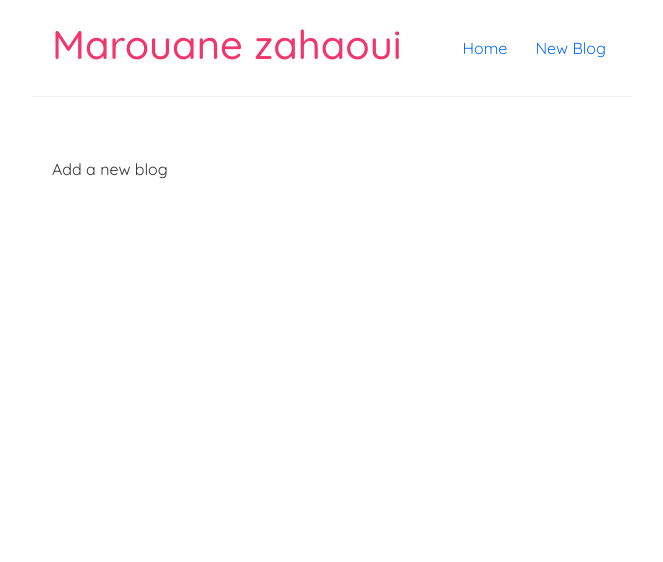
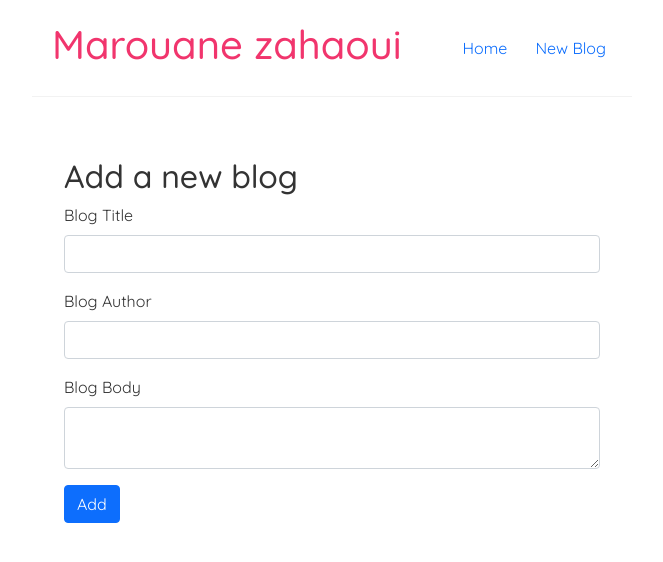
Before and after one commit to marouaneXan/app-with-react, a React (Create React App) app: page /AddBlog in a window 1280 px wide. Shown: the top 562 px of the page, without its empty margins (308-971 px from the left). Built offline with nearby package versions, Linux system fonts and the light colour scheme.

Commit message:
add form for new blog

```diff
--- a/src/components/AddBlog.js
+++ b/src/components/AddBlog.js
@@ -1,11 +1,55 @@
-import React from 'react'
+import { useState } from "react";
 
 const AddBlog = () => {
+    const [title,setTitle]=useState('')
+    const [author,setAuthor]=useState('')
+    const [body,setBody]=useState('')
   return (
-    <div>
-        Add a new blog
+    <div className="container">
+      <h2>Add a new blog</h2>
+      <form>
+        <div className="mb-3">
+          <label for="title" className="form-label">
+            Blog Title
+          </label>
+          <input
+            type="text"
+            className="form-control"
+            id="title"
+            value={title}
+            onChange={(e)=>setTitle(e.target.value)}
+          />
+        </div>
+        <div className="mb-3">
+          <label for="exampleInpuauthortPassword1" className="form-label">
+            Blog Author
+          </label>
+          <input
+            type="text"
+            className="form-control"
+            id="author"
+            value={author}
+            onChange={(e)=>setAuthor(e.target.value)}
+          />
+        </div>
+        <div className="mb-3">
+          <label for="Body" className="form-label">
+            Blog Body
+          </label>
+          <textarea
+            type="text"
+            className="form-control"
+            id="Body"
+            value={body}
+            onChange={(e)=>setBody(e.target.value)}
+          ></textarea>
+        </div>
+        <button type="submit" className="btn btn-primary">
+          Add
+        </button>
+      </form>
     </div>
-  )
-}
+  );
+};
 
-export default AddBlog
+export default AddBlog;
--- a/src/components/BlogDetails.js
+++ b/src/components/BlogDetails.js
@@ -8,17 +8,16 @@ function BlogDetails() {
     error,
   } = useFetch(`http://localhost:8000/blogs/${id}`);
   return (
-    <div>
-      <div className="blog-details">
-        <h2>Blog {id}</h2>
-        <div className="blog-preview" key={blog.id}>
-          {error && <div>{error}</div>}
-          {isPanding && <div>Loading...</div>}
+    <div className="blog-details">
+      {error && <div>{error}</div>}
+      {isPanding && <div>Loading...</div>}
+      {blog && (
+        <article>
           <h2>{blog.title}</h2>
-          <p>Writen By {blog.author}</p>
+          <p>Writen By: {blog.author}</p>
           <p>{blog.body}</p>
-        </div>
-      </div>
+        </article>
+      )}
     </div>
   );
 }
```
